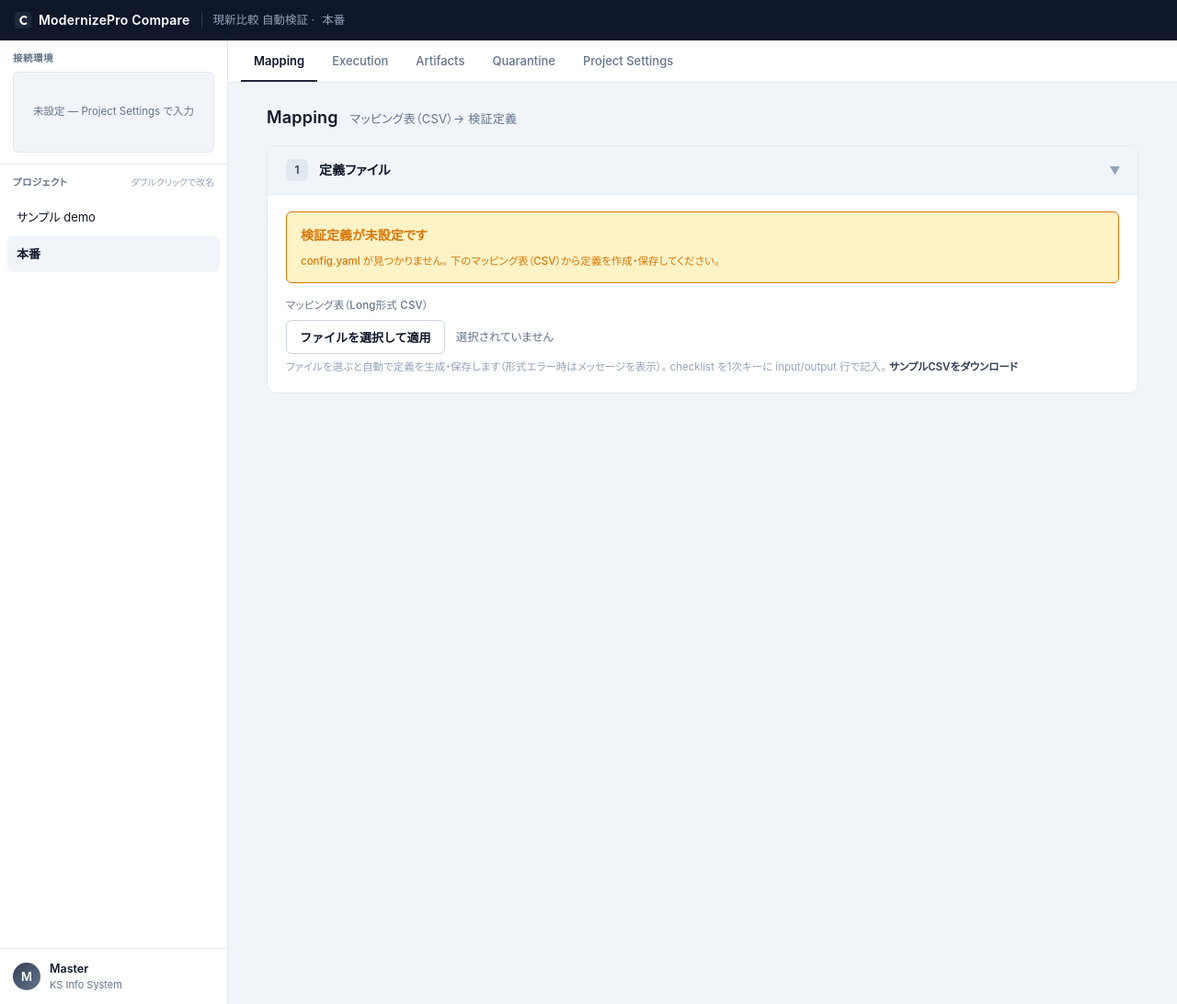
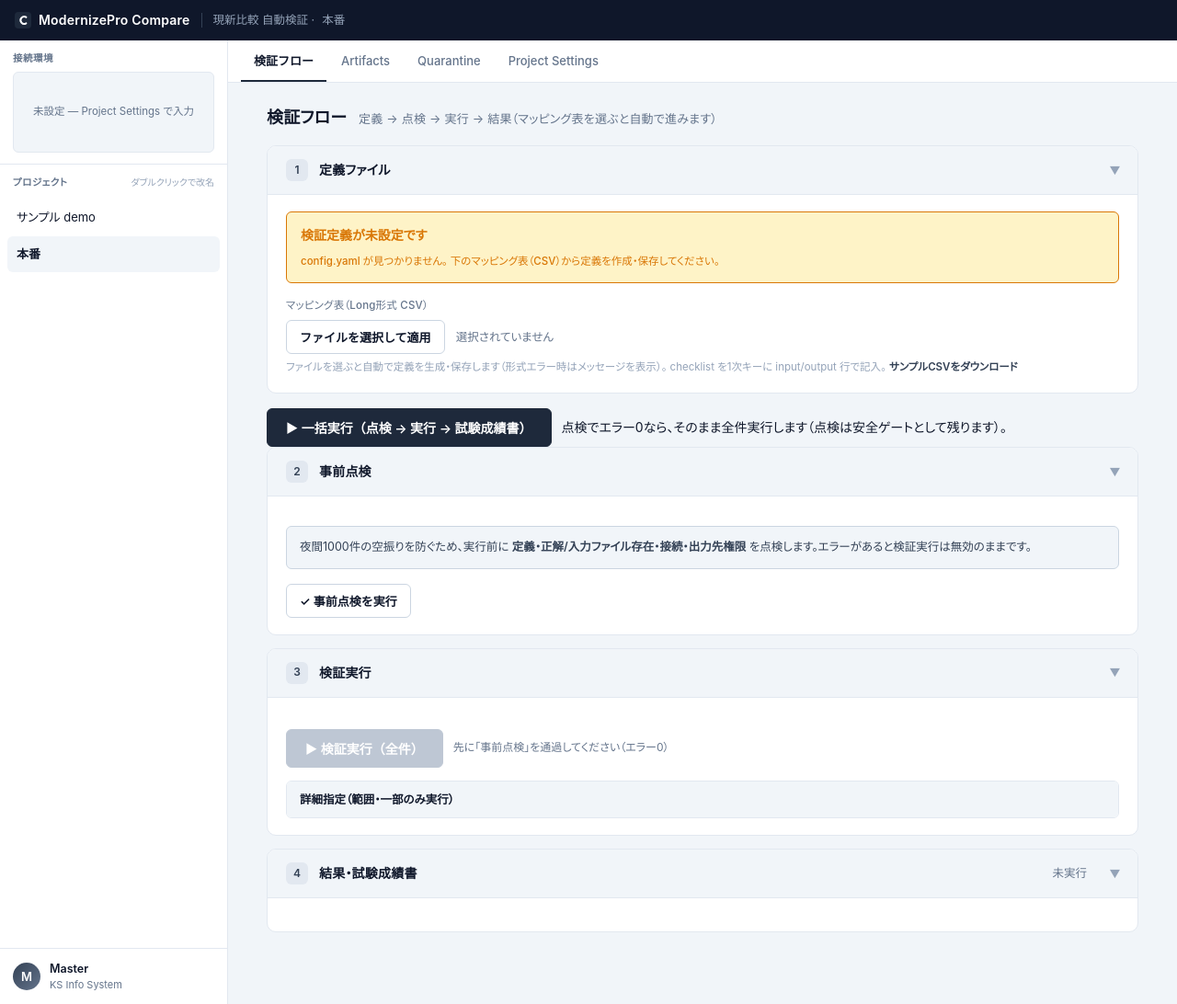
Before and after one commit to kyh0815/DataComparator, a Flask app: page / in a window 1280 px wide. Shown: the whole page at 92% size. Run offline with Flask 3, Linux system fonts and the light colour scheme; data that the repository does not hold is empty; some libraries are stand-ins or nearby versions.

Commit message:
refactor(gui): Mapping+Execution → 단일 '検証フロー' 세그먼트(한 화면 자동 전진)
별도 탭이던 Mapping(①定義)·Execution(②点検 ③実行 ④結果)을 하나의
세그먼트/화면으로 병합. 정의 저장 직후 一括実行 영역으로 자동 스크롤해
탭 이동 없이 한 화면에서 흐름이 이어진다(실행은 단일 一括実行 버튼이 게이트).

- 상단 세그먼트: Mapping·Execution 두 버튼 → '検証フロー' 하나로.
- 패널 병합: step-def + 一括実行바 + step-pre/run/result를 한 패널에.
- runAll의 showTab("execution")→"verify", 저장 후 goto-runall CTA 제거하고
  scrollToEl("runall-bar")로 자동 전진. placeholder 문구도 검証フロー로 정정.

코어/엔드포인트 무수정(인터페이스 계층). 가드 테스트 갱신(병합·자동전진).
296 passed/10 skipped.

Co-Authored-By: Claude Opus 4.8 <noreply@anthropic.com>

```diff
--- a/src/gui/templates/index.html
+++ b/src/gui/templates/index.html
@@ -386,8 +386,7 @@
     <!-- ===== 본문(상단 탭=기능) ===== -->
     <div class="content">
       <nav class="tabbar">
-        <button class="tab active" data-tab="mapping">Mapping</button>
-        <button class="tab" data-tab="execution">Execution</button>
+        <button class="tab active" data-tab="verify">検証フロー</button>
         <button class="tab" data-tab="artifacts">Artifacts</button>
         <button class="tab" data-tab="quarantine">Quarantine</button>
         <button class="tab" data-tab="settings">Project Settings</button>
@@ -395,9 +394,9 @@
       <div class="scroll">
         <div class="wrap">
 
-          <!-- ===== Mapping 탭 = ① 定義ファイル ===== -->
-          <section class="tabpanel show" data-panel="mapping">
-            <h1 class="page-title">Mapping <span class="muted">マッピング表（CSV）→ 検証定義</span></h1>
+          <!-- ===== 検証フロー = ① 定義 → 一括実行(② 点検 ③ 実行) → ④ 結果 (한 화면 자동 전진) ===== -->
+          <section class="tabpanel show" data-panel="verify">
+            <h1 class="page-title">検証フロー <span class="muted">定義 → 点検 → 実行 → 結果（マッピング表を選ぶと自動で進みます）</span></h1>
             <section class="step" id="step-def">
               <div class="step-head" data-step="def"><span class="num">1</span><h2>定義ファイル</h2><span class="sum"></span><span class="chev">▶</span></div>
               <div class="step-body">
@@ -418,12 +417,8 @@
                 <div id="result"></div>
               </div>
             </section>
-          </section>
 
-          <!-- ===== Execution 탭 = ② 点検 + ③ 実行 + ④ 結果 ===== -->
-          <section class="tabpanel" data-panel="execution">
-            <h1 class="page-title">Execution <span class="muted">事前点検 → 検証実行 → 結果</span></h1>
-
+            <!-- ② 点検 + ③ 実行 + ④ 結果 — 同じ「検証フロー」画面で続く -->
             <div class="actions" id="runall-bar">
               <button class="run big primary" id="runall">▶ 一括実行（点検 → 実行 → 試験成績書）</button>
               <span class="muted">点検でエラー0なら、そのまま全件実行します（点検は安全ゲートとして残ります）。</span>
@@ -508,7 +503,7 @@
           <section class="tabpanel" data-panel="artifacts">
             <h1 class="page-title">Artifacts <span class="muted">試験成績書・レポート</span></h1>
             <div id="art-empty" class="placeholder"><div class="big">実行後に成果物がここに表示されます</div>
-              <div>Execution タブで検証実行すると、試験成績書(Excel)・レポート(CSV)が生成されます。</div></div>
+              <div>「検証フロー」で検証実行すると、試験成績書(Excel)・レポート(CSV)が生成されます。</div></div>
             <div id="art-body" style="display:none">
               <div class="panel">
                 <div class="panel-head"><h2>成果物</h2></div>
@@ -852,10 +847,9 @@ async function applyDefinition(){
     const sfd=new FormData(); sfd.append("yaml", gen.yaml); sfd.append("config", activeConfig());
     const sv=await (await fetch("/definition/save",{method:"POST",body:sfd})).json();
     if(!sv.ok){ res.innerHTML=`<div class="errbox">${escapeHtml(sv.message||"保存に失敗しました。")}</div>`; return; }
-    // 셸 목록 나열은 제거(대량 셸=수천 건일 때 화면을 덮음). 건수 요약 + 그대로 一括実行 CTA.
-    res.innerHTML=`<div class="okline">✓ <span>${gen.count} シェルの定義を保存しました</span></div>`
-      +`<div class="actions" style="margin-top:12px"><button class="run primary" id="goto-runall">▶ このまま一括実行（点検 → 実行）</button></div>`;
-    $("goto-runall").addEventListener("click", runAll);
+    // 셸 목록 나열은 제거(대량 셸=수천 건일 때 화면을 덮음). 건수 요약만 + 一括実行 영역으로 자동 전진.
+    res.innerHTML=`<div class="okline">✓ <span>${gen.count} シェルの定義を保存しました</span></div>`;
+    scrollToEl("runall-bar","center");   // 같은 화면에서 바로 아래 一括実行 버튼으로 자동 스크롤
     await refreshDefPreview();
     markStepDone("step-def", `✓ 定義を保存しました（${gen.count} シェル）`);
   }catch(e){ res.innerHTML=`<div class="errbox">通信エラー: ${escapeHtml(e)}</div>`; }
@@ -902,7 +896,7 @@ $("preflight").addEventListener("click", runPreflight);
 /* ───────── 一括実行: 点検 → (エラー0なら) 実行 → 結果/試験成績書 を1ボタンで ───────── */
 async function runAll(){
   if (running) return;
-  showTab("execution");
+  showTab("verify");
   $("step-pre").classList.remove("collapsed");
   $("step-run").classList.remove("collapsed");
   scrollToEl("step-pre","start");
```
Also changed, not shown: tests/test_gui.py (+5 -3 lines).
